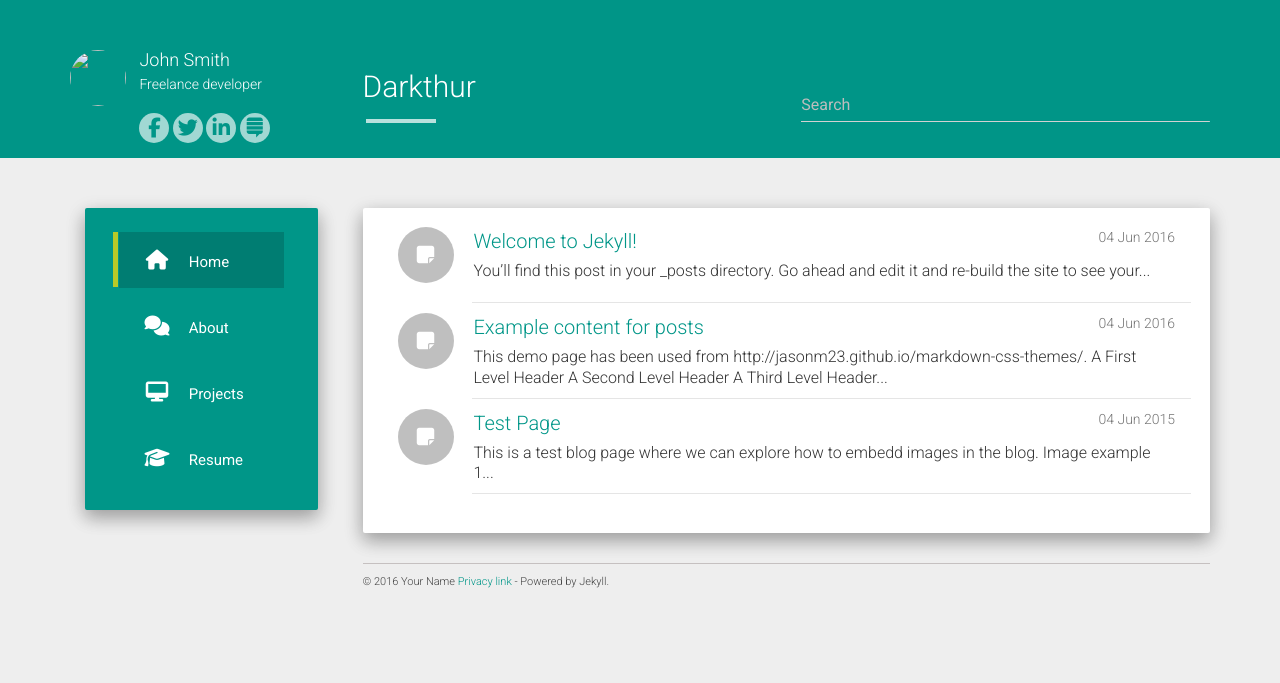
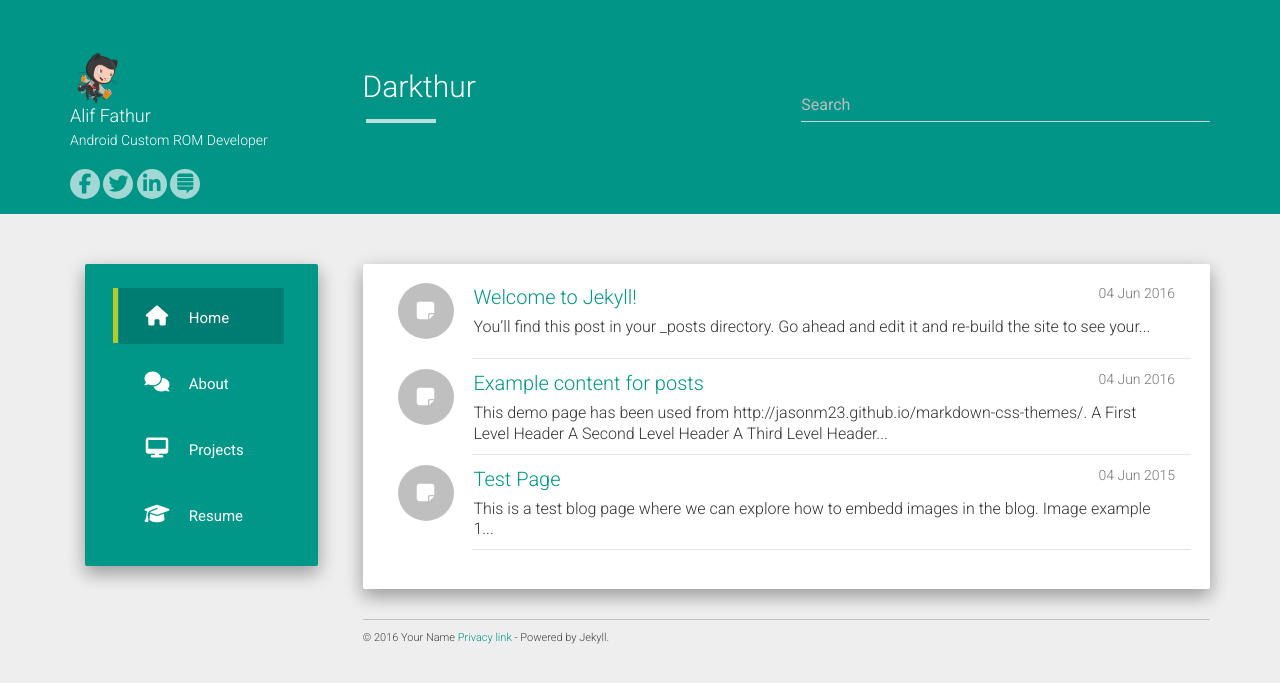
Before and after one commit to darkthur/darkthur.github.io, a Jekyll site: the page built from index.html, in a window 1280 px wide. Shown: the top 683 px of the page. Built offline with Jekyll 4.4.1, drawn with Linux system fonts in a browser that asks for light colours; nearby versions of some CDN libraries; the list of posts is cut into pages by our own code.

Commit message:
Add files via upload

```diff
--- a/_config.yml
+++ b/_config.yml
@@ -1,9 +1,9 @@
-title: Darkthur
+title: Website
 description: Android Custom ROM Developer
-author: John Smith
-logo: /hcz-jekyll-blog/static/img/avatar.png
+author: Alif Fathur
+logo: https://github.com/darkthur/darkthur.github.io/raw/master/static/img/avatar.png
 github: https://github.com/darkthur
-about: Freelance developer
+about: Android Custom ROM Developer
 
 baseurl: ""
 url: ""
```
